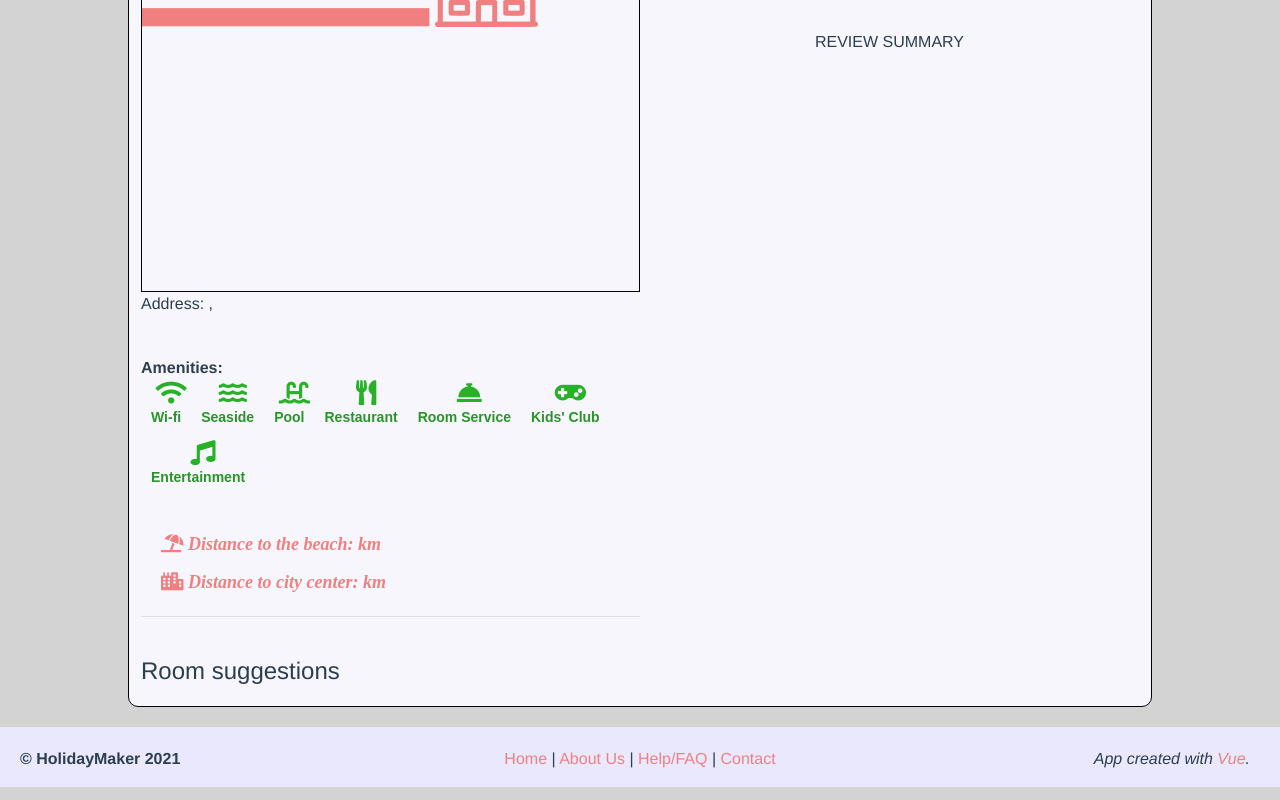
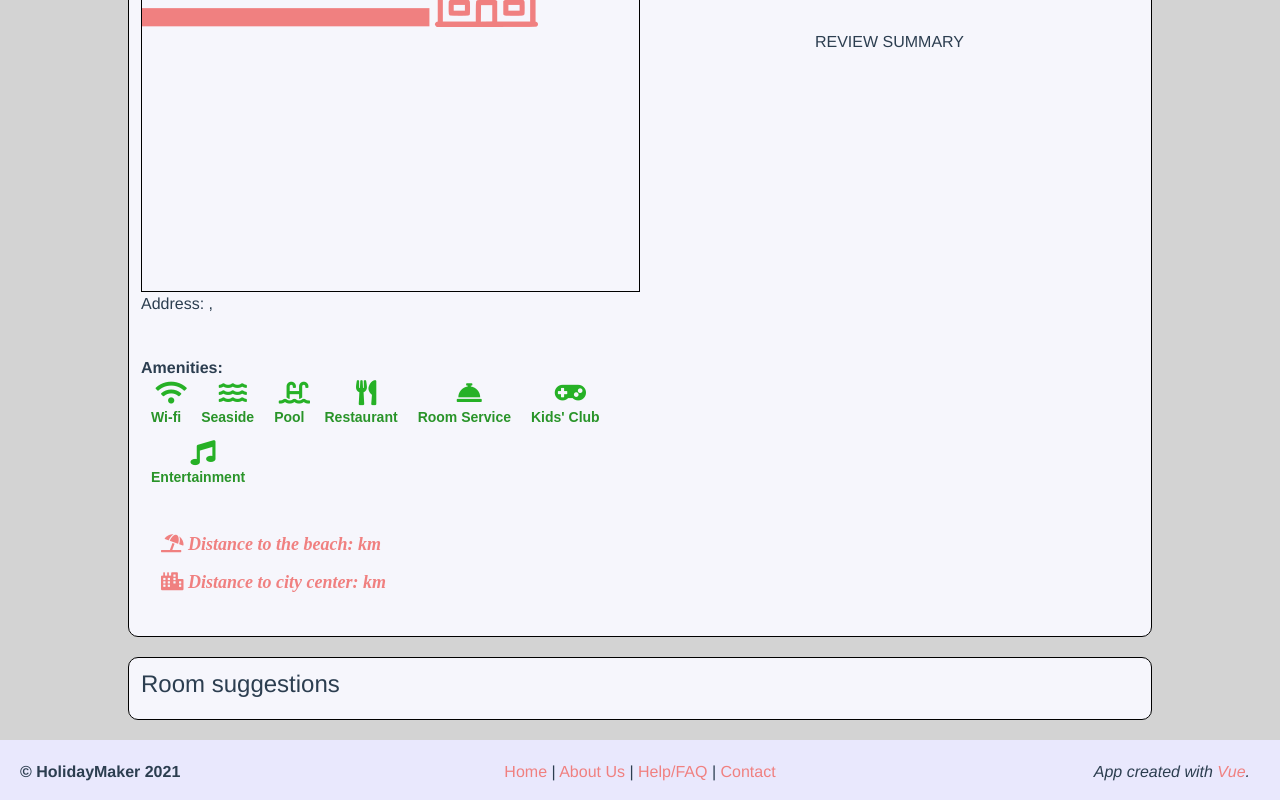
Before and after one commit to giddster/holidaymaker, a Vue app in the folder holidaymaker-frontend/: page /hotel/1 in a window 1280 px wide. Shown: the part 790-1590 px from the top of the page. Built offline with nearby package versions, Linux system fonts and the light colour scheme; no server answers; the HTML template or start-up script is replaced by a standard one.

Commit message:
css fixes
to improve rendering of room suggestions; want one room per row

```diff
--- a/holidaymaker-frontend/src/components/RoomSuggestor.vue
+++ b/holidaymaker-frontend/src/components/RoomSuggestor.vue
@@ -1,6 +1,6 @@
 <template>
-    <div class="card" v-for="room in filteredRooms" :key="room.id">
-        <h4>Room type: {{ room.roomType.typeName }}</h4>
+    <div class="room-box" v-for="room in filteredRooms" :key="room.id">
+        <h5>Room type: {{ room.roomType.typeName }}</h5>
             <img v-bind:src="img">
             <div class="box">
                     <p><i class="fas fa-tag"></i> {{ room.roomType.price }} SEK/night</p>
@@ -30,23 +30,16 @@ export default {
 </script>
 
 <style scoped>
-.card {
+
+.room-box {
   background: rgb(246, 246, 252);
   border-radius: 12px;
   box-shadow: 0 2px 8px rgba(0, 0, 0, 0.26);
   padding: 20px;
-  margin: 15px 10px;
-  float: left;
-  width: 100%;
+  margin: 20px auto;
+  width: 95%;
+}
 
-}
-/* .box {
-    margin:0 auto;
-    width:600px;
-    padding:2px;
-    background:#f9f9f9;
-    border:2px solid #333;
-} */
 img {
     overflow: hidden;
     max-width: 200px;
--- a/holidaymaker-frontend/src/store/index.js
+++ b/holidaymaker-frontend/src/store/index.js
@@ -181,7 +181,7 @@ export default createStore({
     async fetchDestinations({commit}){
       let response = await fetch('/api/Destinations/')
       let data = await response.json()
-	//   console.log(data)
+	  console.log(data)
 	  commit('setDestinations', data)
     },
 
--- a/holidaymaker-frontend/src/views/AboutHotel.vue
+++ b/holidaymaker-frontend/src/views/AboutHotel.vue
@@ -7,7 +7,7 @@
   </div>
 
   <div class="div2">
-    <button @click="scrollToSuggestions('suggestions')" class="btn btn-lg btn-primary selectrooms-button">Select rooms</button>
+    <button @click="scrollToSuggestions('roomsuggestor')" class="btn btn-lg btn-primary selectrooms-button">Select rooms</button>
     <button @click="addToFavorites" class="btn btn-lg btn-primary addtofavorite-button"><i class="fas fa-heart heart-icon"></i> Add to Favorites</button>
   </div>
 
@@ -39,7 +39,6 @@
       <i class="fas fa-city distance-icon"><i> Distance to city center: {{ thishotel.distanceToCityCenter }} km </i></i>
 
 
-      <hr>
   </div>
 
   <div class="div6 empty-div">
@@ -51,21 +50,22 @@
       <DRPicker class="datepicker-small" />
       <button class="btn btn-md btn-primary guests-button datepicker-small"><i class="fas fa-users"></i>Guests</button>
       <hr> -->
+
   </div>
 
   <div class="div8 empty-div">
       EMPTY
   </div>
 
-  <div class="div9" ref="suggestions">
+</div>
+
+<div class="roomsuggestor-parent" ref="roomsuggestor">
+    <div class="roomsuggestor-child">
       <h4>Room suggestions </h4>
       <RoomSuggestor />
+    </div>
+
   </div>
-
-
-
-</div>
-
 
 </template>
 
@@ -218,15 +218,31 @@ export default {
   grid-area: 3 / 2 / 4 / 3;
 }
 .div7 {
-  grid-area: 4 / 1 / 5 / 2;
+  grid-area: 4 / 1 / 5 / 4;
 }
 .div8 {
   grid-area: 4 / 2 / 5 / 3;
 }
 
-.div9 {
-  grid-area: 5 / 1 / 5 / 1;
+.roomsuggestor-parent {
+display: grid;
+grid-template-columns: 1fr;
+grid-template-rows: 1fr;
+grid-column-gap: 0px;
+grid-row-gap: 0px;
+background: rgb(246, 246, 252);
+margin: 20px auto;
+padding: 12px;
+max-width: 80%;
+border:black;
+border-style: solid;
+border-width: thin;
+border-radius: 10px;
 }
 
+.roomsuggestor-child{
+  grid-area: 1 / 1 / 2 / 2;
+  width: 100%;
+}
 
 </style>
--- a/holidaymaker-frontend/src/views/SearchResults.vue
+++ b/holidaymaker-frontend/src/views/SearchResults.vue
@@ -1,6 +1,9 @@
 <template>
-<h2 v-if="filteredHotels.length" class="hotelHeader">Your results for CITY, COUNTRY</h2>
-<h2 v-else class="hotelHeader"><i>Sorry, we couldn't find hotels in that city!</i></h2>
+<div class="hotelHeader">
+    <h2 v-if="filteredHotels.length">Your results for CITY, COUNTRY</h2>
+    <h2 v-else><i>Sorry, we couldn't find hotels in that city!</i></h2>
+</div>
+
 
 <div class="parent">
     <div class="filter-div">
```
